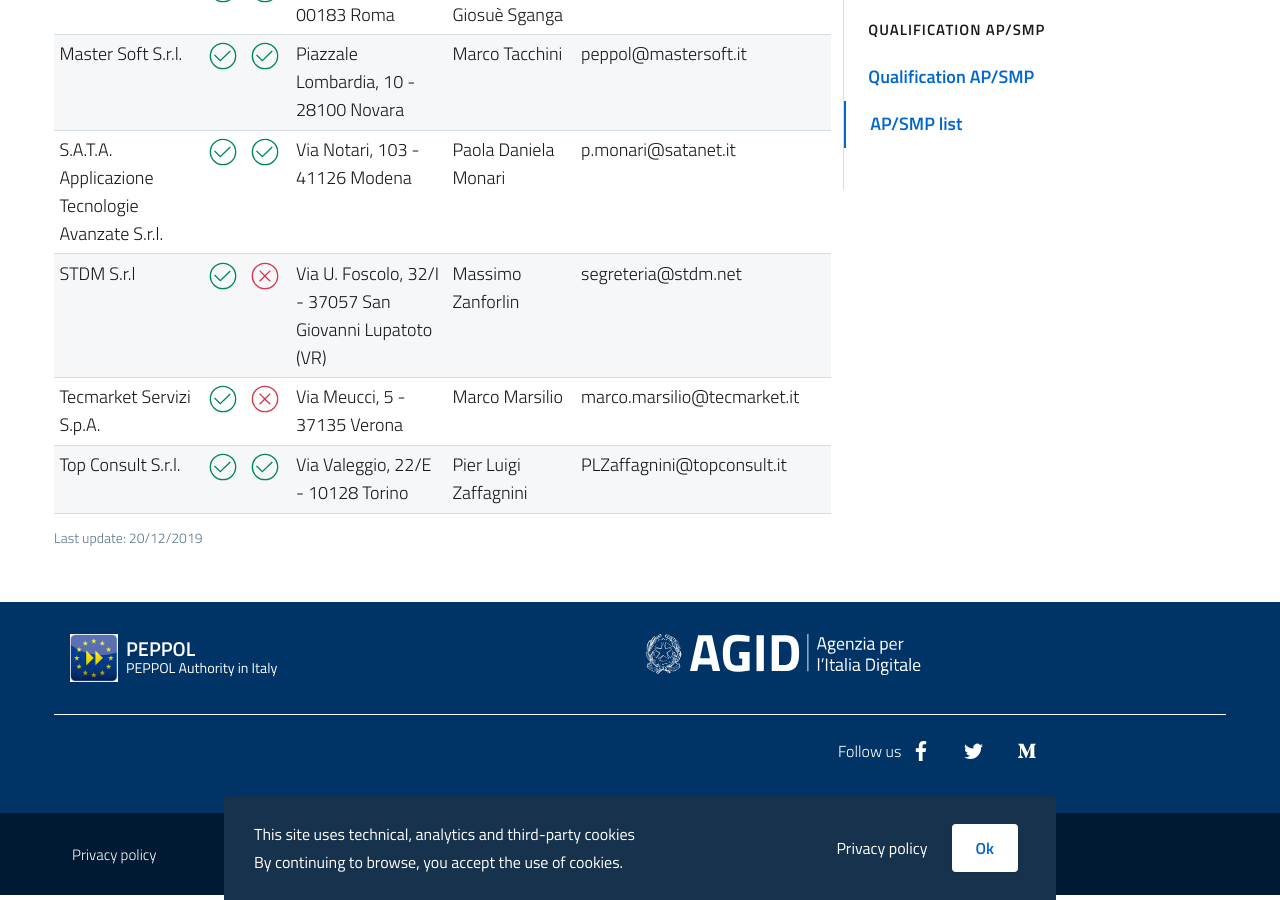
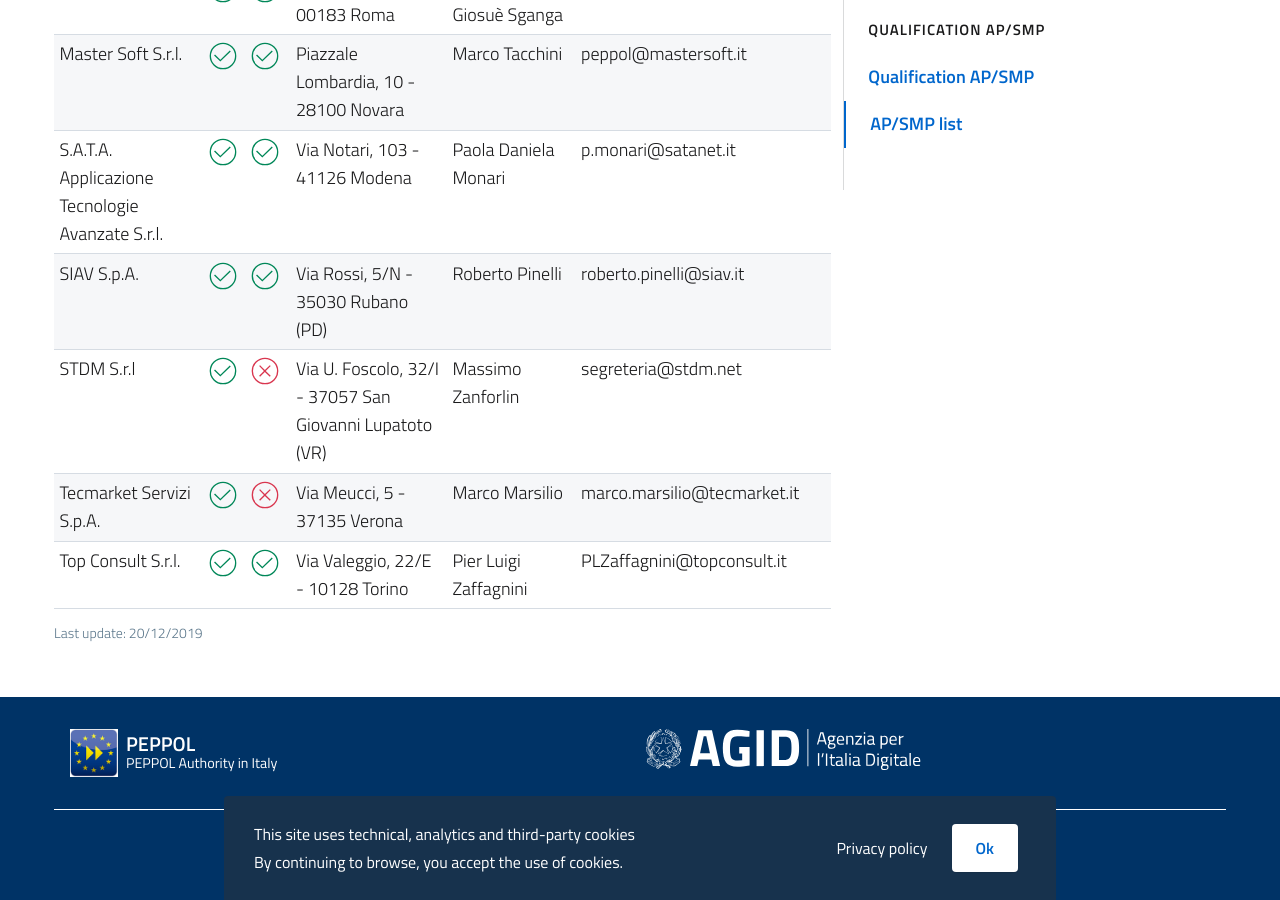
Before and after one commit to realeroberto/peppol.agid.gov.it, a Jekyll site: the page built from en/qualification-ap-smp/ap-smp-list.md, in a window 1280 px wide and 900 px high, scrolled down 1656 px. Built offline with Jekyll 4.4.1, drawn with Linux system fonts in a browser that asks for light colours.

Commit message:
Update ap-smp-list.yml

```diff
--- a/_data/ap-smp-list.yml
+++ b/_data/ap-smp-list.yml
@@ -95,6 +95,12 @@
   registered_office: Via Notari, 103 - 41126 Modena
   contact_point: Paola Daniela Monari
   contact_info: p.monari@satanet.it
+- business_name: SIAV S.p.A.
+  ap: true
+  smp: true
+  registered_office: Via Rossi, 5/N - 35030 Rubano (PD)
+  contact_point: Roberto Pinelli
+  contact_info: roberto.pinelli@siav.it
 - business_name: STDM S.r.l
   ap: true
   smp: false
```
